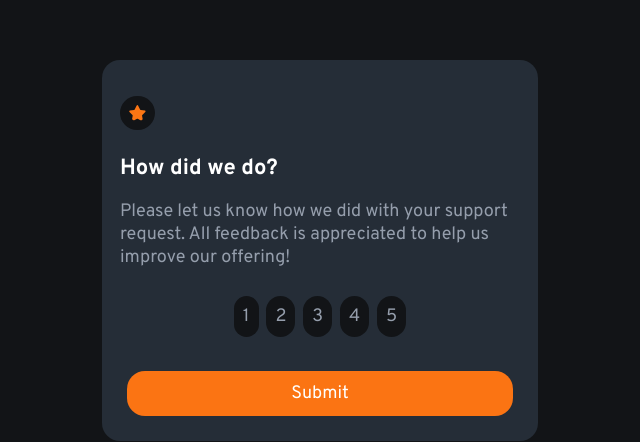
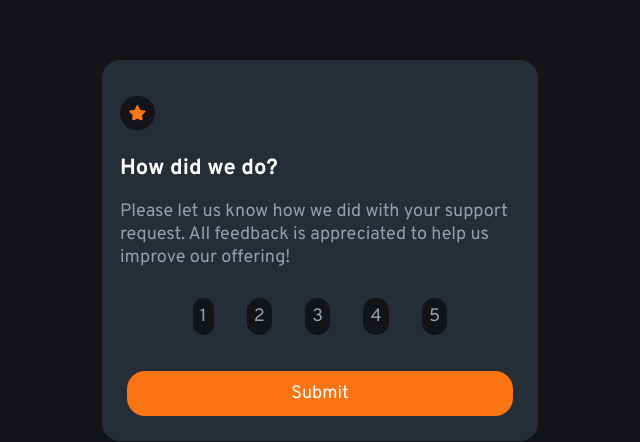
Before and after one commit to AlsoShantanuBorkar/Interactive-Rating-Component, a plain HTML site: page index.html in a window 1280 px wide. Shown: the part 160-602 px from the top of the page, without its empty margins (320-960 px from the left). Drawn offline with Linux system fonts and the light colour scheme.

Commit message:
Update styles.css

```diff
--- a/styles.css
+++ b/styles.css
@@ -157,8 +157,8 @@ body main p , ul li{
     border-radius: 1rem;
     background-color: var(--Very-Dark-Blue);
     text-align: center;
-    padding: 0.5rem;
-    margin: 0.1rem;
+    padding: 0.4rem;
+    margin: 0.8rem;
     transition: all 0.5s ease-in-out;
     cursor: pointer;
 }
```
